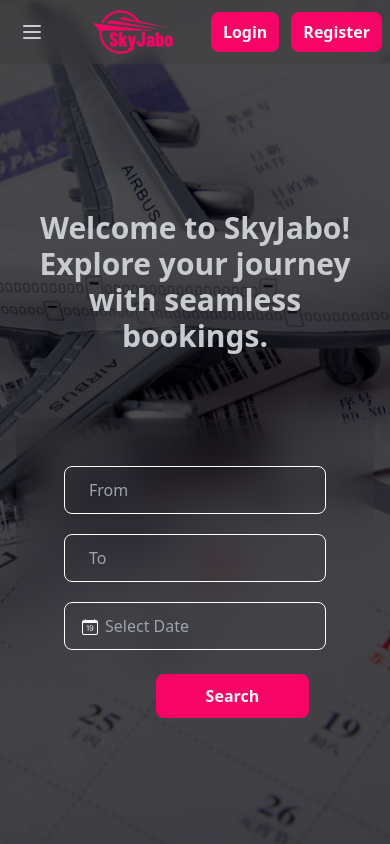
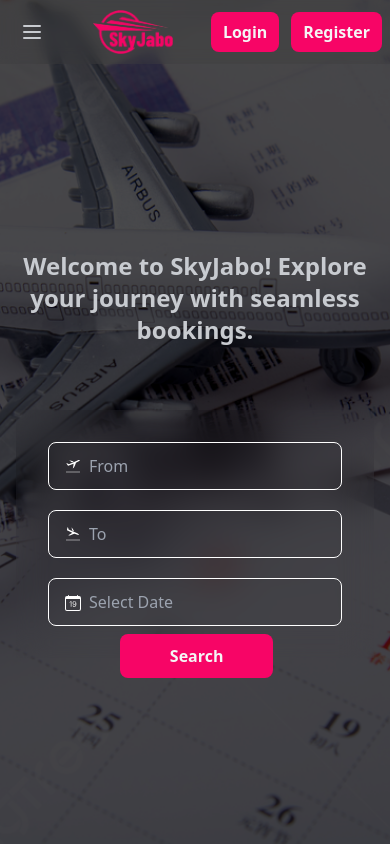
Before and after one commit to rjspyk5/skyjabo-client, a React (Vite) app: page / in a window 390 px wide. Shown: the top 844 px of the page. Built offline with nearby package versions, Linux system fonts and the light colour scheme; no server answers.

Commit message:
desgin adjust of hero sectin and access form data from hero section form

```diff
--- a/src/component/Hero/CustomDatePicker/CustomDatePicker.jsx
+++ b/src/component/Hero/CustomDatePicker/CustomDatePicker.jsx
@@ -4,9 +4,14 @@ import "react-datepicker/dist/react-datepicker.css";
 import { BsCalendarDate } from "react-icons/bs";
 import DatePicker from "react-datepicker";
 
-export const CustomDatePicker = ({ startDate, setStartDate }) => {
+export const CustomDatePicker = ({
+  startDate,
+  setStartDate,
+  change,
+  errors,
+}) => {
   return (
-    <>
+    <div>
       <label className="inputt  flex items-center gap-2">
         <DatePicker
           closeOnScroll={true}
@@ -15,13 +20,16 @@ export const CustomDatePicker = ({ startDate, setStartDate }) => {
           placeholderText="Select Date"
           selected={startDate}
           dateFormat="MMMM d, yyyy"
-          onChange={(date) => setStartDate(date)}
+          onChange={change}
           icon={
             <BsCalendarDate className=" bottom-[-20%] left-[-3%] cursor-pointer" />
           }
           className="calender "
         />
       </label>
-    </>
+      <span className="text-red-500">
+        {errors?.date && errors?.date?.message}
+      </span>
+    </div>
   );
 };
--- a/src/component/Hero/Hero.jsx
+++ b/src/component/Hero/Hero.jsx
@@ -8,13 +8,26 @@ import { useState } from "react";
 // import { BsCalendarDate } from "react-icons/bs";
 // import DatePicker from "react-datepicker";
 import { CustomDatePicker } from "./CustomDatePicker/CustomDatePicker";
+import { useNavigate } from "react-router";
+import { useForm, Controller } from "react-hook-form";
 
 export const Hero = () => {
+  const navigate = useNavigate();
   const [startDate, setStartDate] = useState(null);
+  const {
+    control,
+    register,
+    handleSubmit,
+    watch,
+    formState: { errors },
+  } = useForm();
+
+  const onSubmit = (data) => console.log(data);
+
   return (
     <div className="">
       <div
-        className="hero min-h-screen bg-center "
+        className="hero min-h-screen bg-center mb-10"
         style={{
           backgroundImage: `url("${img}")`,
         }}
@@ -22,55 +35,68 @@ export const Hero = () => {
         <div className="hero-overlay bg-opacity-70 bg-black"></div>
 
         <div className="hero-content  text-center ">
-          <div className="space-y-5">
-            <h1 className="my-16 text-center lg:text-5xl md:text-4xl text-3xl font-bold max-w-2xl mx-auto">
+          <div className="space-y-2 md:space-y-4 lg:space-y-5">
+            <h1 className="my-16 text-center lg:text-5xl md:text-3xl text-2xl font-bold max-w-2xl mx-auto">
               {" "}
               Welcome to SkyJabo! Explore your journey with seamless bookings.
             </h1>
             <div className="backdrop-blur-lg mt-5">
-              <div className="p-12 relative">
+              <div className="md:p-12 p-8 relative">
+                <form onSubmit={handleSubmit(onSubmit)}>
                   <div className="grid grid-cols-1 md:grid-cols-3 gap-5">
+                    <div>
                       <label className="inputt flex items-center gap-2">
                         <GiAirplaneDeparture />
                         <input
+                          {...register("origin", { required: true })}
                           type="text"
                           name="origin"
-                      className="grow"
+                          className=""
                           placeholder="From"
                         />
-                  </label>
+                      </label>{" "}
+                      <span className="text-red-500">
+                        {errors?.origin && "  This field is required"}
+                      </span>
+                    </div>
+
+                    <div className="">
                       <label className="inputt  flex items-center gap-2">
                         <GiAirplaneArrival />
                         <input
+                          {...register("destination", { required: true })}
                           type="text"
-                      className="grow "
+                          className=" grow"
                           name="destination"
                           placeholder="To"
                         />
                       </label>
+
+                      <span className="text-red-500">
+                        {" "}
+                        {errors?.destination && "  This field is required"}
+                      </span>
+                    </div>
+                    <Controller
+                      control={control}
+                      name="date"
+                      rules={{ required: "Required" }}
+                      render={({ field }) => (
                         <CustomDatePicker
-                    startDate={startDate}
+                          startDate={field.value}
                           setStartDate={setStartDate}
+                          change={field.onChange}
+                          errors={errors}
                         />
-                  {/* <label className="inputt  flex items-center gap-2">
-                    <DatePicker
-                      closeOnScroll={true}
-                      toggleCalendarOnIconClick
-                      showIcon
-                      placeholderText="Select Date"
-                      selected={startDate}
-                      dateFormat="MMMM d, yyyy"
-                      onChange={(date) => setStartDate(date)}
-                      icon={
-                        <BsCalendarDate className=" bottom-[-20%] left-[-3%] cursor-pointer" />
-                      }
-                      className="calender "
+                      )}
                     />
-                  </label> */}
                   </div>
-                <button className="custom-btn2 absolute left-[39%] md:left-[44%] bottom-[-20px]">
-                  Search
-                </button>
+                  <input
+                    type="submit"
+                    value="Search"
+                    className="custom-btn2  absolute left-[29%] md:left-[44%] bottom-[-20px]"
+                  />
+                </form>
               </div>
             </div>
           </div>
--- a/src/component/shared/Navbar.jsx
+++ b/src/component/shared/Navbar.jsx
@@ -30,7 +30,7 @@ export const Navbar = () => {
               : "font-bold text-white"
           }
         >
-          Flights
+          Flights Search
         </NavLink>
       </li>
       {user && (
```
Lines whose indentation alone changed are shown as unchanged.
